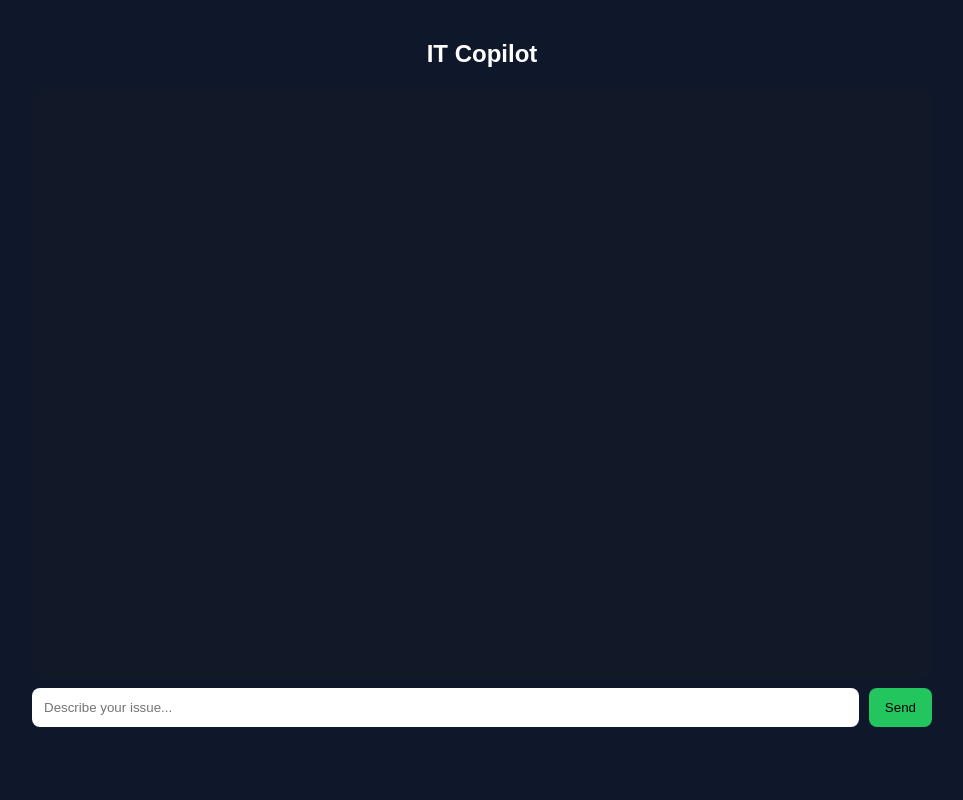
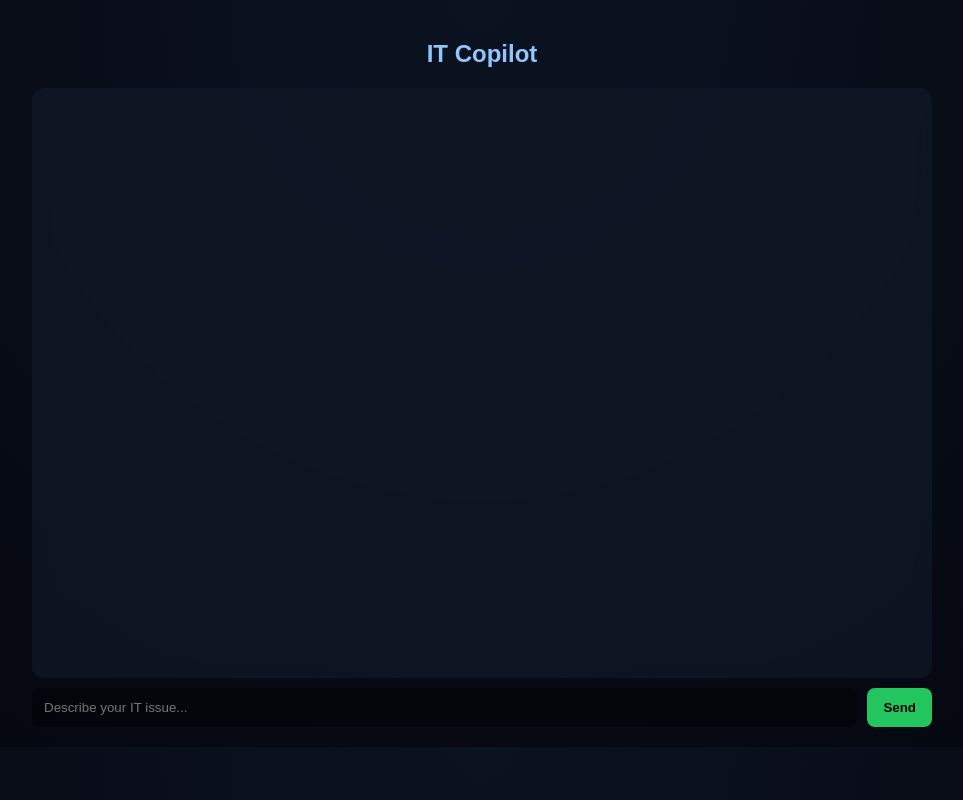
Before and after one commit to bgrider1984/it-ai-tool, a Python web app: template templates/index.html in a window 1280 px wide. Shown: the whole page, without its empty margins (158-1121 px from the left). Run offline with Jinja, Linux system fonts and the light colour scheme; the template is opened without the code that fills it, so the values that code supplies are empty.

Commit message:
Update index.html

```diff
--- a/templates/index.html
+++ b/templates/index.html
@@ -8,26 +8,45 @@
 body {
     margin: 0;
     font-family: Arial;
-    background: #0f172a;
     color: white;
+    background: radial-gradient(circle at top, #0b1220, #05070f);
+}
+
+/* subtle grid */
+body::before {
+    content: "";
+    position: fixed;
+    width: 100%;
+    height: 100%;
+    background-image:
+        linear-gradient(rgba(255,255,255,0.04) 1px, transparent 1px),
+        linear-gradient(90deg, rgba(255,255,255,0.04) 1px, transparent 1px);
+    background-size: 40px 40px;
+    opacity: 0.15;
+    pointer-events: none;
 }
 
 .container {
     max-width: 900px;
     margin: auto;
     padding: 20px;
+    position: relative;
+    z-index: 2;
 }
 
 h2 {
     text-align: center;
+    color: #93c5fd;
 }
 
+/* CHAT */
 #chat {
     height: 70vh;
     overflow-y: auto;
-    background: #111827;
+    background: rgba(17,24,39,0.75);
+    backdrop-filter: blur(8px);
+    border-radius: 12px;
     padding: 15px;
-    border-radius: 10px;
     display: flex;
     flex-direction: column;
 }
@@ -50,27 +69,7 @@ h2 {
     align-self: flex-start;
 }
 
-/* ACTION BUTTONS */
-.actions {
-    margin-top: 5px;
-    display: flex;
-    gap: 8px;
-    flex-wrap: wrap;
-}
-
-.actionBtn {
-    background: #22c55e;
-    border: none;
-    padding: 6px 10px;
-    border-radius: 6px;
-    cursor: pointer;
-    font-size: 12px;
-}
-
-.actionBtn:hover {
-    background: #16a34a;
-}
-
+/* INPUT */
 .inputArea {
     display: flex;
     gap: 10px;
@@ -82,6 +81,8 @@ input {
     padding: 12px;
     border-radius: 8px;
     border: none;
+    background: rgba(0,0,0,0.4);
+    color: white;
 }
 
 button {
@@ -90,6 +91,7 @@ button {
     background: #22c55e;
     border-radius: 8px;
     cursor: pointer;
+    font-weight: bold;
 }
 </style>
 </head>
@@ -103,7 +105,7 @@ button {
 <div id="chat"></div>
 
 <div class="inputArea">
-    <input id="input" placeholder="Describe your issue..." />
+    <input id="input" placeholder="Describe your IT issue..." />
     <button onclick="send()">Send</button>
 </div>
 
@@ -123,10 +125,7 @@ input.addEventListener("keydown", function(e){
     }
 });
 
-// ----------------------------
-// CHAT MESSAGE
-// ----------------------------
-function addMessage(text, type){
+function add(text, type){
     const div = document.createElement("div");
     div.className = "msg " + type;
     div.textContent = text;
@@ -134,53 +133,20 @@ function addMessage(text, type){
     chat.scrollTop = chat.scrollHeight;
 }
 
-// ----------------------------
-// ACTION RUNNER (GUIDED STEPS)
-// ----------------------------
-async function runAction(actionId){
-    let step = 0;
-
-    async function next(){
-        const res = await fetch("/action", {
-            method: "POST",
-            headers: {"Content-Type": "application/json"},
-            body: JSON.stringify({
-                action_id: actionId,
-                step: step
-            })
-        });
-
-        const data = await res.json();
-
-        if(data.done){
-            addMessage(data.message, "bot");
-            return;
-        }
-
-        addMessage(data.instruction, "bot");
-        step = data.next_step;
-    }
-
-    next();
-}
-
-// ----------------------------
-// SEND MESSAGE
-// ----------------------------
 async function send(){
 
     const msg = input.value.trim();
     if(!msg) return;
 
-    addMessage(msg, "user");
+    add(msg,"user");
     input.value = "";
 
-    const res = await fetch("/ask", {
-        method: "POST",
-        headers: {"Content-Type": "application/json"},
-        body: JSON.stringify({
-            message: msg,
-            session_id: sessionId
+    const res = await fetch("/ask",{
+        method:"POST",
+        headers:{"Content-Type":"application/json"},
+        body:JSON.stringify({
+            message:msg,
+            session_id:sessionId
         })
     });
 
@@ -188,26 +154,7 @@ async function send(){
 
     sessionId = data.session_id;
 
-    addMessage(data.response, "bot");
-
-    // render actions
-    if(data.actions && data.actions.length > 0){
-        const wrap = document.createElement("div");
-        wrap.className = "actions";
-
-        data.actions.forEach(a => {
-            const btn = document.createElement("button");
-            btn.className = "actionBtn";
-            btn.innerText = a.label;
-
-            btn.onclick = () => runAction(a.id);
-
-            wrap.appendChild(btn);
-        });
-
-        chat.appendChild(wrap);
-        chat.scrollTop = chat.scrollHeight;
-    }
+    add(data.response,"bot");
 }
 
 </script>
```
